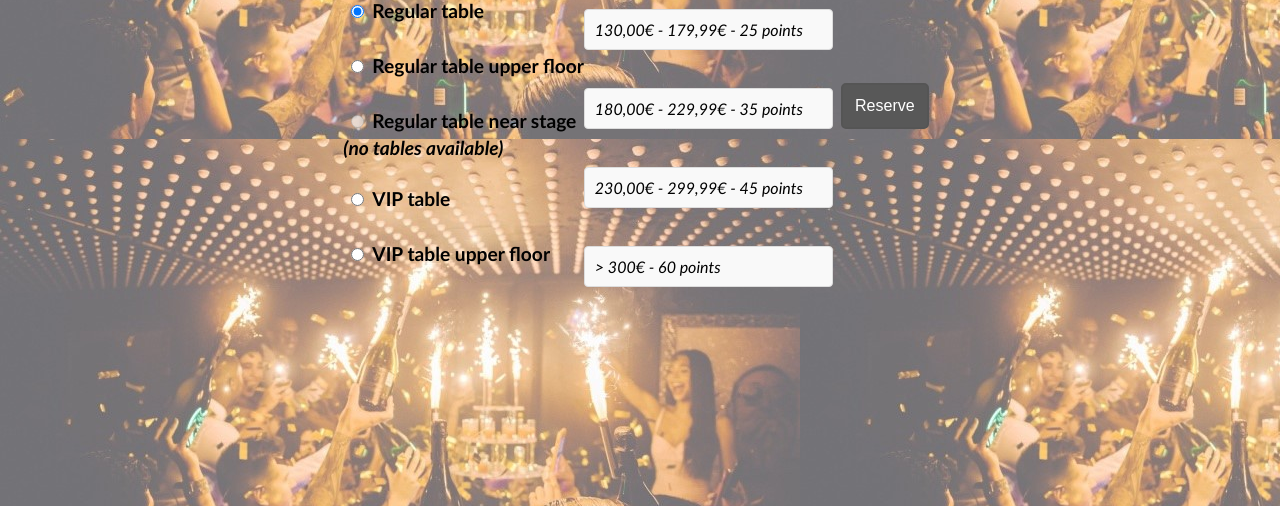
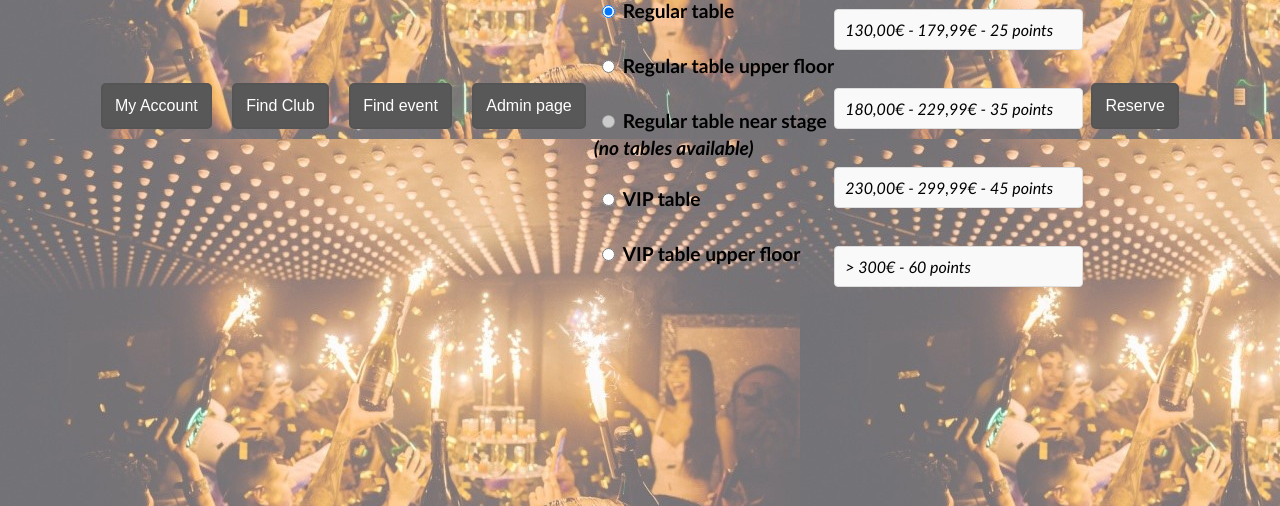
Before and after one commit to antissimo/Party-pulse, a website: page reservations.html in a window 1280 px wide. Shown: the part 294-800 px from the top of the page. Drawn offline with Linux system fonts and the light colour scheme.

```diff
--- a/reservations.html
+++ b/reservations.html
@@ -6,7 +6,12 @@
     <script type="module" src="./reservations.js"></script>
     <link rel='stylesheet' type='text/css' media='screen' href='./reservations.css'>
 </head>
-
+<div class="tabs">
+  <button class="navButtons myAccountNav" onclick="window.location.href='./user.html'">My Account</button>
+  <button class="navButtons findClubNav" onclick="window.location.href='./findclubs.html'">Find Club</button>
+  <button class="navButtons findEvent" onclick="window.location.href='./findEvent.html'">Find event</button>
+  <button class="navButtons adminPage" onclick="window.location.href='./adminclubs.html'">Admin page</button>
+</div>
 <form>
     <h1>Reservations</h1>
     <div class="multiselect">
```
Also changed, not shown: FindEvent.html (+6 -0 lines).
